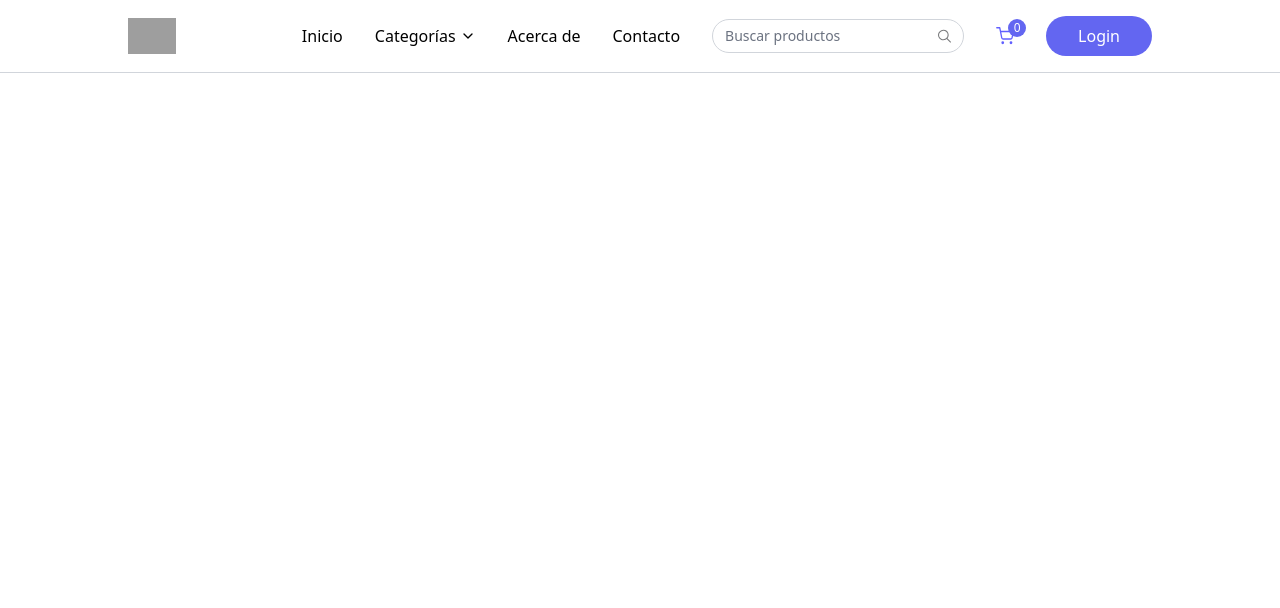
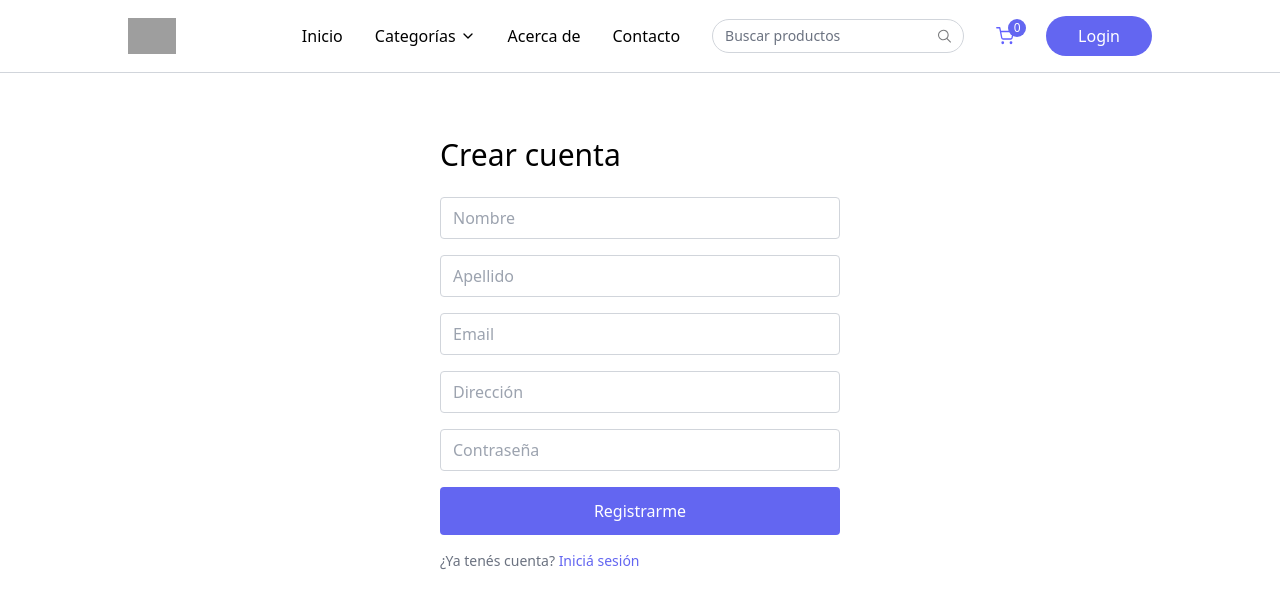
Before and after one commit to tomasDiuorno/ecommerce-tw-II, an Angular app: page /signup in a window 1280 px wide. Before the commit this address led to /. Shown: the top 608 px of the page. Built offline with nearby package versions, Linux system fonts and the light colour scheme; grey boxes are pictures that could not be loaded.

Commit message:
pruebas de signup correctas

```diff
--- a/src/app/app.config.ts
+++ b/src/app/app.config.ts
@@ -1,10 +1,12 @@
 import { ApplicationConfig, provideBrowserGlobalErrorListeners } from '@angular/core';
 import { provideRouter } from '@angular/router';
 import { routes } from './app.routes';
+import { provideHttpClient } from '@angular/common/http';
 
 export const appConfig: ApplicationConfig = {
   providers: [
     provideBrowserGlobalErrorListeners(),
-    provideRouter(routes)
+    provideRouter(routes),
+    provideHttpClient()
   ]
 };
--- a/src/app/app.routes.ts
+++ b/src/app/app.routes.ts
@@ -1,3 +1,4 @@
+import { Signup } from './features/auth/pages/signup/signup';
 import { Routes } from '@angular/router';
 import { ListaDeProductos } from './features/catalogo/pages/lista-de-productos/lista-de-productos';
 import { Carrito } from './features/carrito/pages/carrito-vista/carrito';
@@ -6,5 +7,6 @@ import { Home } from './features/home/pages/home/home';
 export const routes: Routes = [
     {path: 'productos', component: ListaDeProductos},
     {path: 'carrito', component: Carrito},
-    {path: '', component: Home}
+    {path: '', component: Home},
+    {path: 'signup', component: Signup},
 ];
--- /dev/null
+++ b/src/app/features/auth/pages/signup/signup.html
@@ -0,0 +1,34 @@
+<div class="max-w-md mx-auto mt-16 px-6">
+  <h1 class="text-3xl font-medium mb-6">Crear cuenta</h1>
+
+  <form (ngSubmit)="registrarse()" class="flex flex-col gap-4">
+    <input name="nombre" [(ngModel)]="nombre" placeholder="Nombre" required
+      class="border border-gray-300 px-3 py-2 rounded focus:outline-indigo-500">
+
+    <input name="apellido" [(ngModel)]="apellido" placeholder="Apellido" required
+      class="border border-gray-300 px-3 py-2 rounded focus:outline-indigo-500">
+
+    <input name="email" type="email" [(ngModel)]="email" placeholder="Email" required
+      class="border border-gray-300 px-3 py-2 rounded focus:outline-indigo-500">
+
+    <input name="direccion" [(ngModel)]="direccion" placeholder="Dirección" required
+      class="border border-gray-300 px-3 py-2 rounded focus:outline-indigo-500">
+
+    <input name="contrasenia" type="password" [(ngModel)]="contrasenia" placeholder="Contraseña" required
+      class="border border-gray-300 px-3 py-2 rounded focus:outline-indigo-500">
+
+    @if (error()) {
+      <p class="text-red-600 text-sm">{{ error() }}</p>
+    }
+
+    <button type="submit"
+      class="py-3 bg-indigo-500 text-white font-medium rounded hover:bg-indigo-600 cursor-pointer">
+      Registrarme
+    </button>
+  </form>
+
+  <p class="text-sm text-gray-500 mt-4">
+    ¿Ya tenés cuenta?
+    <a routerLink="/signin" class="text-indigo-500 hover:underline">Iniciá sesión</a>
+  </p>
+</div>
--- /dev/null
+++ b/src/app/features/auth/pages/signup/signup.ts
@@ -0,0 +1,37 @@
+import { Component, inject, signal } from '@angular/core';
+import { FormsModule } from '@angular/forms';
+import { Router, RouterLink } from '@angular/router';
+import { AuthService } from '../../services/auth';
+
+@Component({
+  selector: 'app-signup',
+  imports: [FormsModule, RouterLink],
+  templateUrl: './signup.html',
+})
+export class Signup {
+  private authService = inject(AuthService);
+  private router = inject(Router);
+
+  nombre = '';
+  apellido = '';
+  email = '';
+  direccion = '';
+  contrasenia = '';
+
+  error = signal('');
+
+  registrarse() {
+    this.error.set('');
+
+    this.authService.signup({
+      nombre: this.nombre,
+      apellido: this.apellido,
+      email: this.email,
+      direccion: this.direccion,
+      contrasenia: this.contrasenia
+    }).subscribe({
+      next: () => this.router.navigate(['/signin']),
+      error: (err) => this.error.set(err.error?.mensaje ?? 'Ocurrió un error')
+    });
+  }
+}
--- /dev/null
+++ b/src/app/features/auth/services/auth.ts
@@ -0,0 +1,24 @@
+import {inject, Injectable, signal} from '@angular/core';
+import { HttpClient } from '@angular/common/http';
+import { Observable } from 'rxjs';
+import { Usuario } from '../../../shared/models/usuario';
+
+@Injectable({providedIn: 'root'})
+export class AuthService{
+    private http = inject(HttpClient);
+    private apiUrl = 'http://localhost:3000/api/usuarios';
+
+    usuarioLogueado = signal <Omit<Usuario, 'contrasenia'> | null > (null);
+
+    signup(usuario: Usuario): Observable <any>{
+        return this.http.post(`${this.apiUrl}/signup`, usuario);
+    }
+
+    signin(email: string, contrasenia: string): Observable<any> {
+    return this.http.post(`${this.apiUrl}/signin`, { email, contrasenia });
+  }
+
+  logout() {
+    this.usuarioLogueado.set(null);
+  }
+}
```
